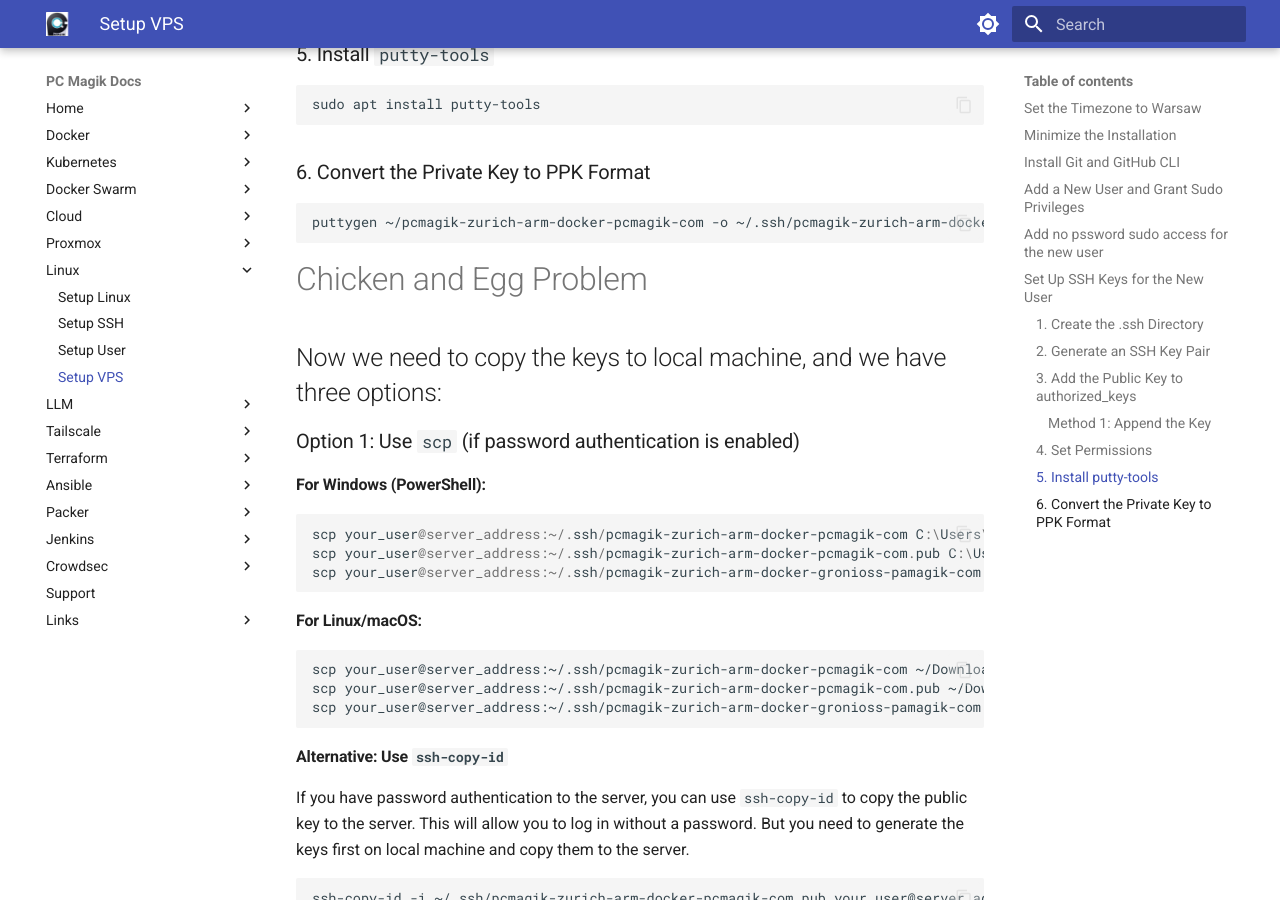
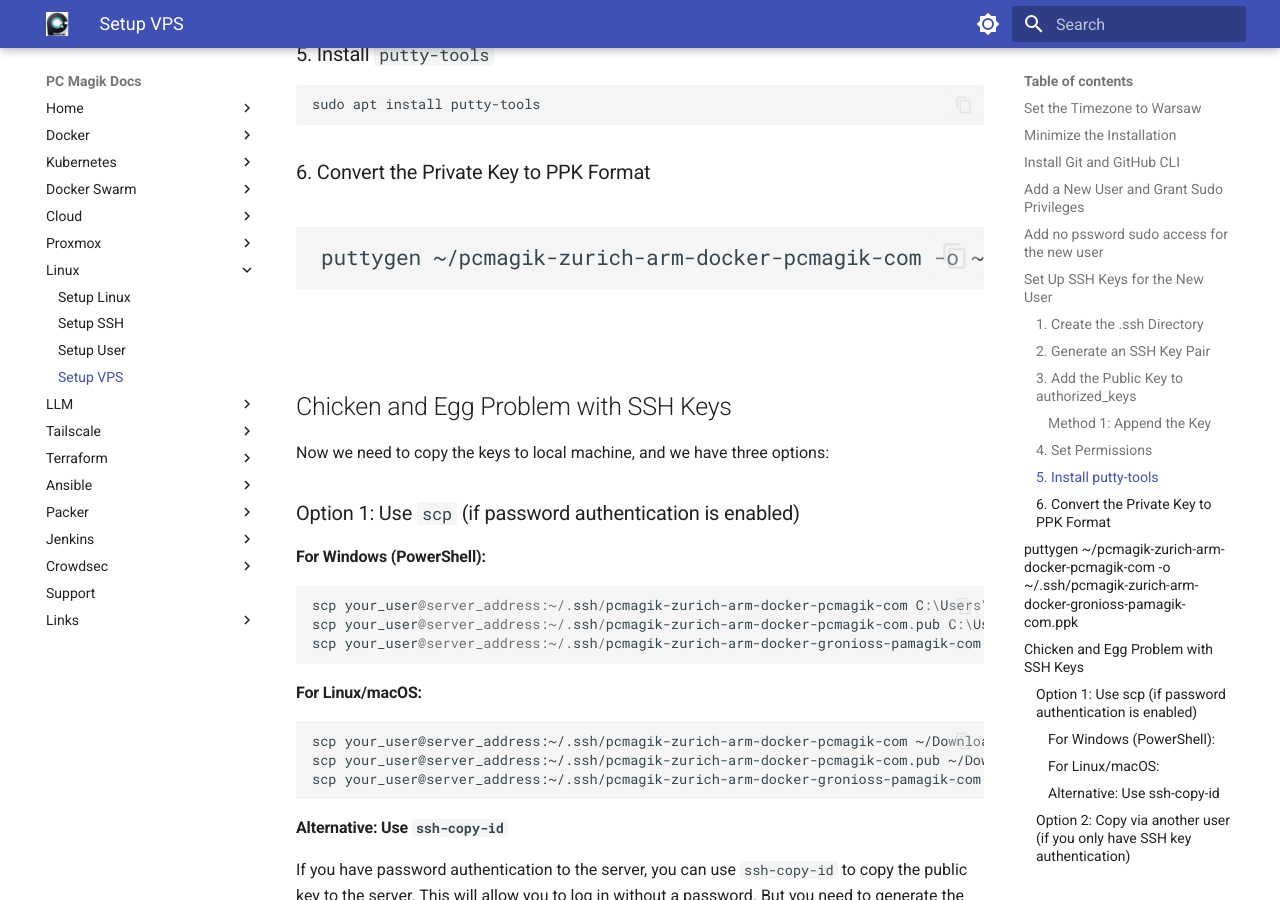
Before and after one commit to pcmagik/pcmagik.github.io, an MkDocs documentation site: the page built from docs/setup_vps.md, in a window 1280 px wide and 900 px high, scrolled down 1539 px. Built offline with MkDocs 1.6.1 and Material for MkDocs 9.7.7, drawn with Linux system fonts in a browser that asks for light colours.

Commit message:
Refactor "Chicken and Egg Problem" section in VPS setup documentation for clarity and improved structure regarding SSH key copying options.

````diff
--- a/docs/setup_vps.md
+++ b/docs/setup_vps.md
@@ -63,10 +63,9 @@
 ```bash
 puttygen ~/pcmagik-zurich-arm-docker-pcmagik-com -o ~/.ssh/pcmagik-zurich-arm-docker-gronioss-pamagik-com.ppk
 ```
-
-# Chicken and Egg Problem
-## Now we need to copy the keys to local machine, and we have three options:
-
+---
+## Chicken and Egg Problem with SSH Keys
+Now we need to copy the keys to local machine, and we have three options:
 ### Option 1: Use `scp` (if password authentication is enabled)
 #### For Windows (PowerShell):
 ```powershell
````
